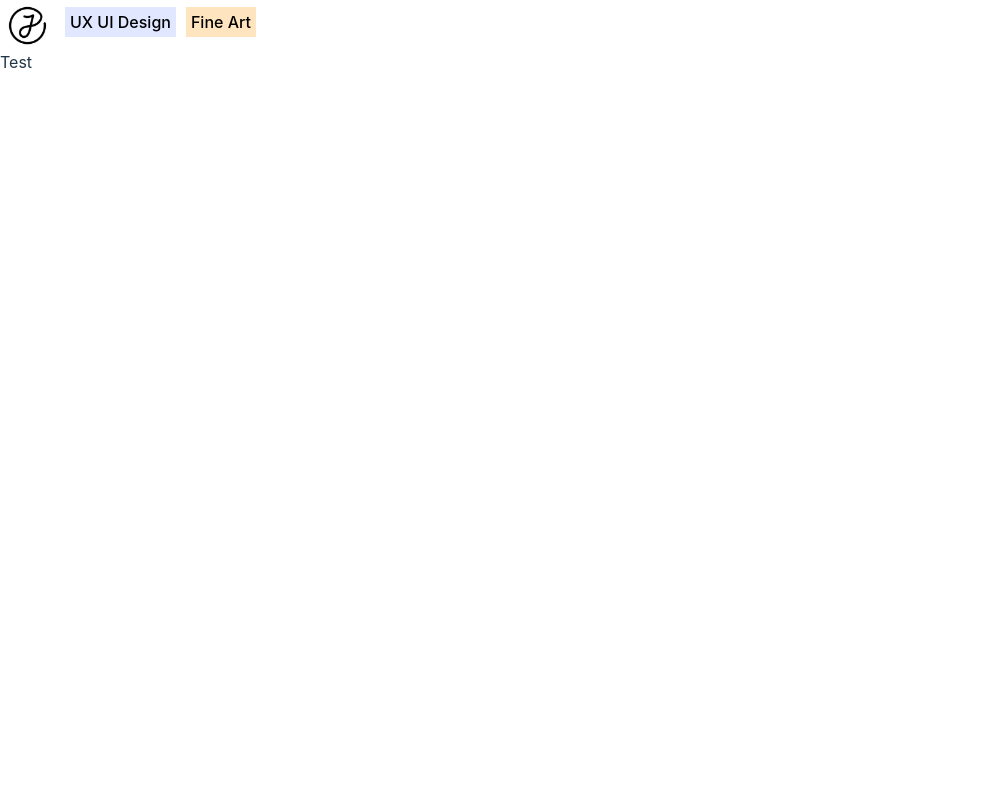
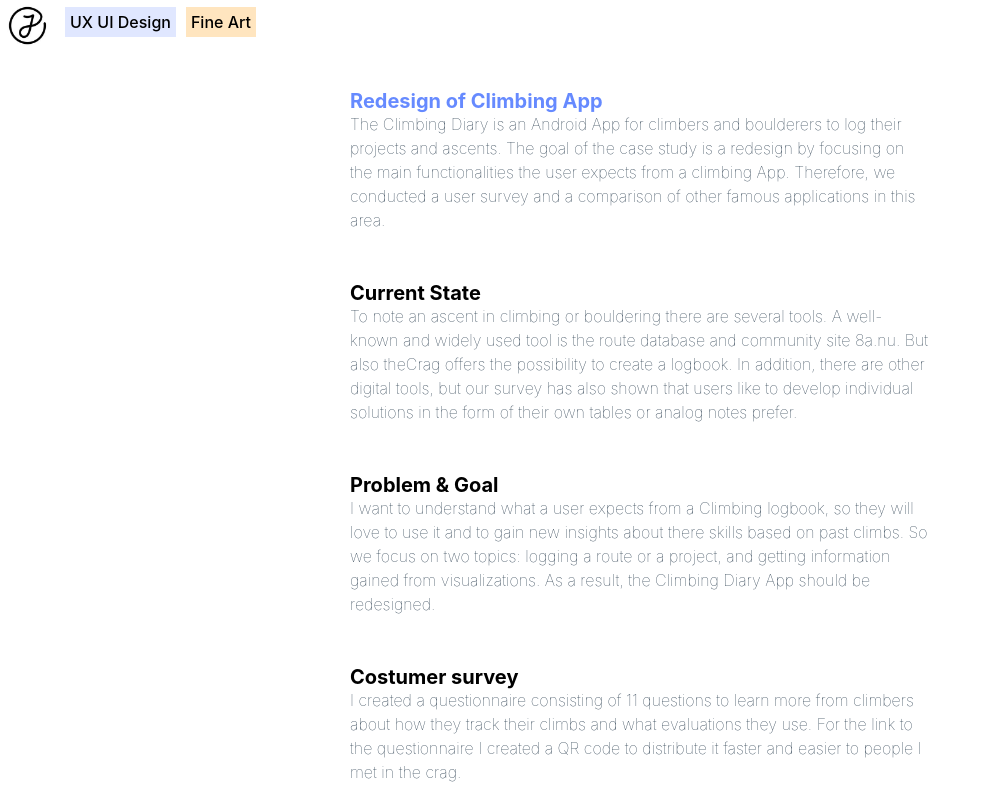
Before and after one commit to Juliiia/my_page, a React (Vite) app in the folder my_page/: page /casestudyclimbing in a window 1280 px wide. Shown: the top 800 px of the page, without its empty margins (0-991 px from the left). Built offline with nearby package versions, Linux system fonts and the light colour scheme.

Commit message:
basic case study page

```diff
--- a/my_page/src/components/defaultSection.tsx
+++ b/my_page/src/components/defaultSection.tsx
@@ -10,8 +10,10 @@ const StyledSMainSectionDiv = styled.div`
 
 const StyledTitle = styled.h1`
     font-size: ${constants.fontSizeSectionTitle};
-    color: ${(props: { topic: string; }) => {
-        if(props.topic == 'design') {
+    color: ${(props: { topic: string, level: number }) => {
+        if(props.level != 1){
+            return constants.defaultTextColor;
+        } else if (props.topic == 'design') {
             return constants.colorDesign2;
         } else if(props.topic == 'art') {
             return constants.colorArt2;
@@ -22,23 +24,33 @@ const StyledTitle = styled.h1`
     font-weight: bold;
 `;
 
-const StyledParagraph = styled.p`
+const StyledParagraph = styled.div`
     font-size: ${constants.fontSizeText};
     font-weight: lighter;
 `;
 
 type SectionProps = {
     topic: 'design' | 'art';
+    level?: number;
     title: string;
     content: string;
-    children: string | JSX.Element | JSX.Element[];
+    children?: string | JSX.Element | JSX.Element[];
 };
 
-const DefaultSection = ({topic, title, content, children}:SectionProps) => {
+const DefaultSection = ({topic, level = 1, title, content, children}:SectionProps) => {
+
+    const formatText = (text:string) => {
+        if(text.includes('/n')){
+            console.log("includes n");
+            return text.split("/n").map(str => <p>{str}</p>);
+        }
+        return text;
+    }
+
     return (
         <StyledSMainSectionDiv>
-            <StyledTitle topic={topic}>{title}</StyledTitle>
-            <StyledParagraph>{content}</StyledParagraph>
+            <StyledTitle level={level} topic={topic}>{title}</StyledTitle>
+            <StyledParagraph>{formatText(content)}</StyledParagraph>
             {children}
         </StyledSMainSectionDiv>
     )
--- a/my_page/src/pages/CSClimbingPage.tsx
+++ b/my_page/src/pages/CSClimbingPage.tsx
@@ -1,9 +1,40 @@
 import React from 'react';
 import styled from 'styled-components';
+import DefaultSection from "../components/defaultSection";
 
 const CSClimbingPage = () => {
     return(
-        <div>Test</div>
+        <>
+            <DefaultSection
+                topic="design"
+                title="Redesign of Climbing App"
+                content="The Climbing Diary is an Android App for climbers and boulderers to log their projects and ascents. The goal of the case study is a redesign by focusing on the main functionalities the user expects from a climbing App. Therefore, we conducted a user survey and a comparison of other famous applications in this area."
+            />
+            <DefaultSection
+                topic="design"
+                level={2}
+                title="Current State"
+                content="To note an ascent in climbing or bouldering there are several tools. A well-known and widely used tool is the route database and community site 8a.nu. But also theCrag offers the possibility to create a logbook. In addition, there are other digital tools, but our survey has also shown that users like to develop individual solutions in the form of their own tables or analog notes prefer."
+            />
+            <DefaultSection
+                topic="design"
+                level={2}
+                title="Problem & Goal"
+                content="I want to understand what a user expects from a Climbing logbook, so they will love to use it and to gain new insights about there skills based on past climbs. So we focus on two topics: logging a route or a project, and getting information gained from visualizations. As a result, the Climbing Diary App should be redesigned."
+            />
+            <DefaultSection
+                topic="design"
+                level={2}
+                title="Costumer survey"
+                content="I created a questionnaire consisting of 11 questions to learn more from climbers about how they track their climbs and what evaluations they use. For the link to the questionnaire I created a QR code to distribute it faster and easier to people I met in the crag. "
+            />
+            <DefaultSection
+                topic="design"
+                level={2}
+                title="Results of the costumer survey"
+                content="The two main take-away of the survey in which 21 people participated: /n Users would like to add more information (such as GPS coordinates, photos, route character, belayer, etc.) to a route to better remember it later. /n User want an individual and customizable analysis of there data."
+            />
+        </>
     )
 }
 
```
